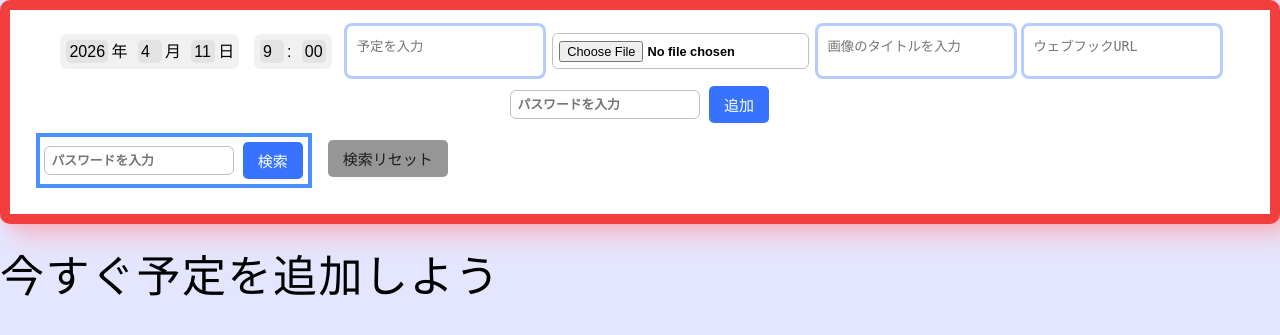
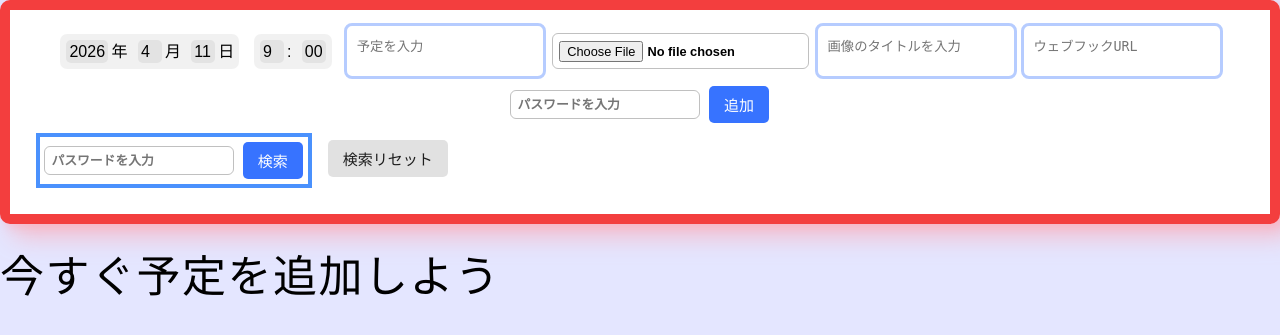
Before and after one commit to koketasi/pw_schedule, a Flask app: page / in a window 1280 px wide. Shown: the top 335 px of the page. Run offline with Flask 3, Linux system fonts and the light colour scheme; data that the repository does not hold is empty.

Commit message:
Update style.css

```diff
--- a/static/style.css
+++ b/static/style.css
@@ -163,7 +163,7 @@ div.search{
     border: none;
     border-radius: 5px;
     padding: 8px 15px;
-    background-color: rgba(101, 101, 101, 0.681);
+    background-color: rgba(212, 212, 212, 0.681);
     color: rgb(29, 29, 29);
 
 }
```
